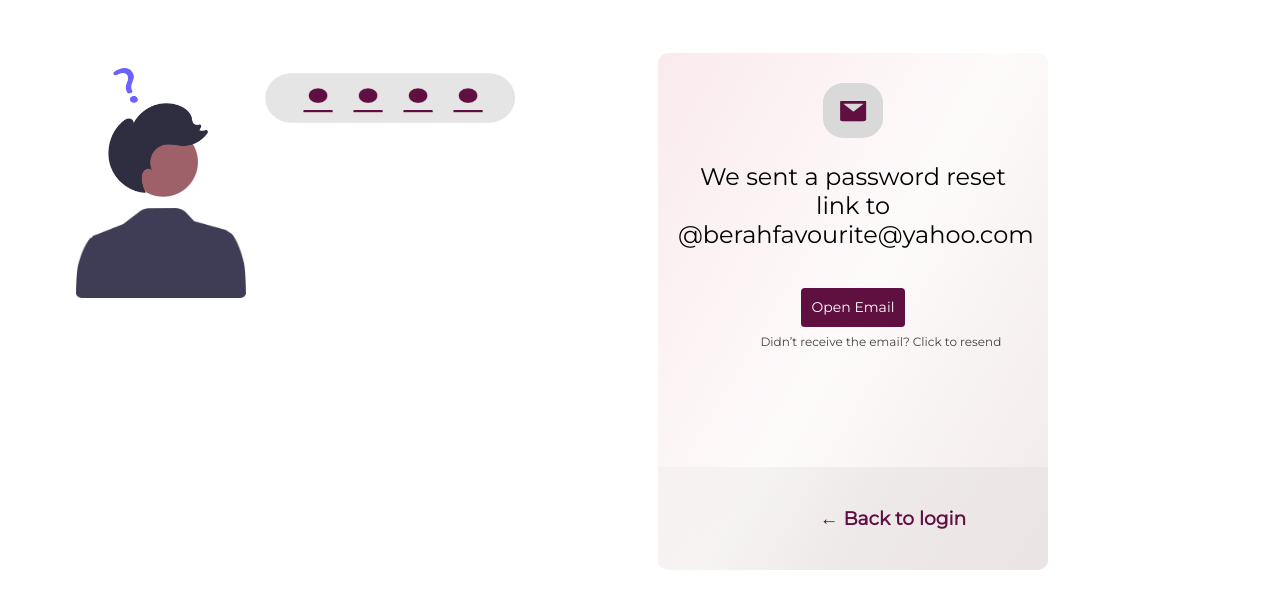
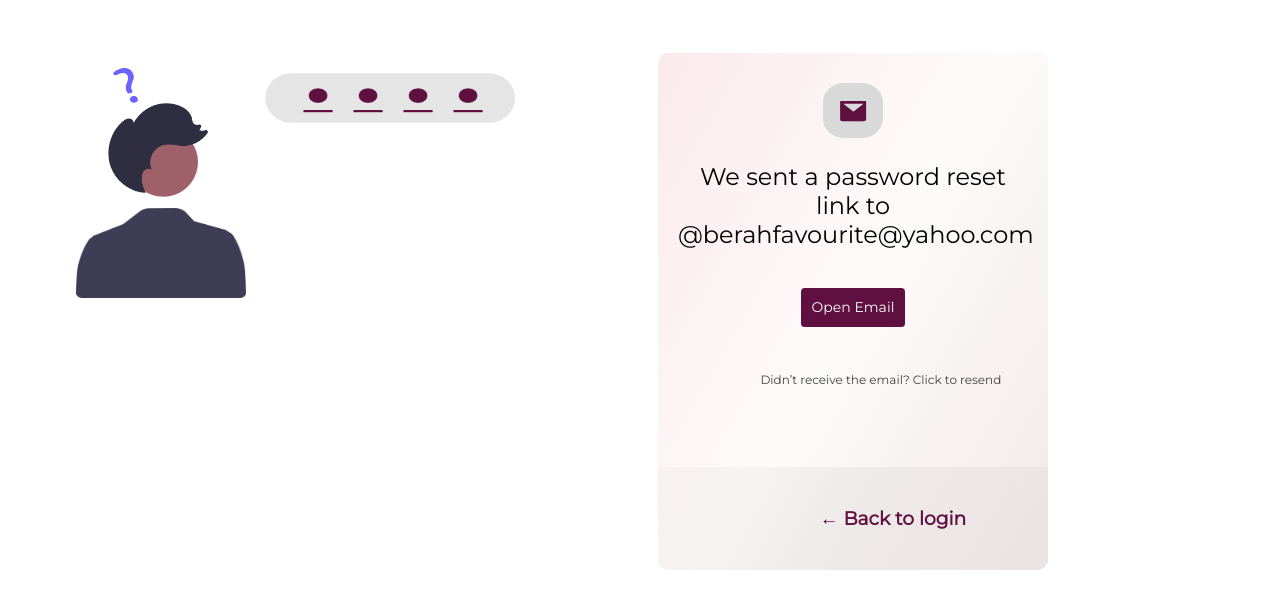
Before and after one commit to UltraLEARN/Forgot-Password-2, a plain HTML site: page index.html in a window 1280 px wide. Shown: the part 55-664 px from the top of the page. Drawn offline with Linux system fonts and the light colour scheme.

Commit message:
Update style.css

```diff
--- a/style.css
+++ b/style.css
@@ -23,7 +23,7 @@
     color: black;
 }
 .text2{
-    top: 21vw;
+    top: 24vw;
     text-align: center;
 left: 8vw;}
 .button1{
```
